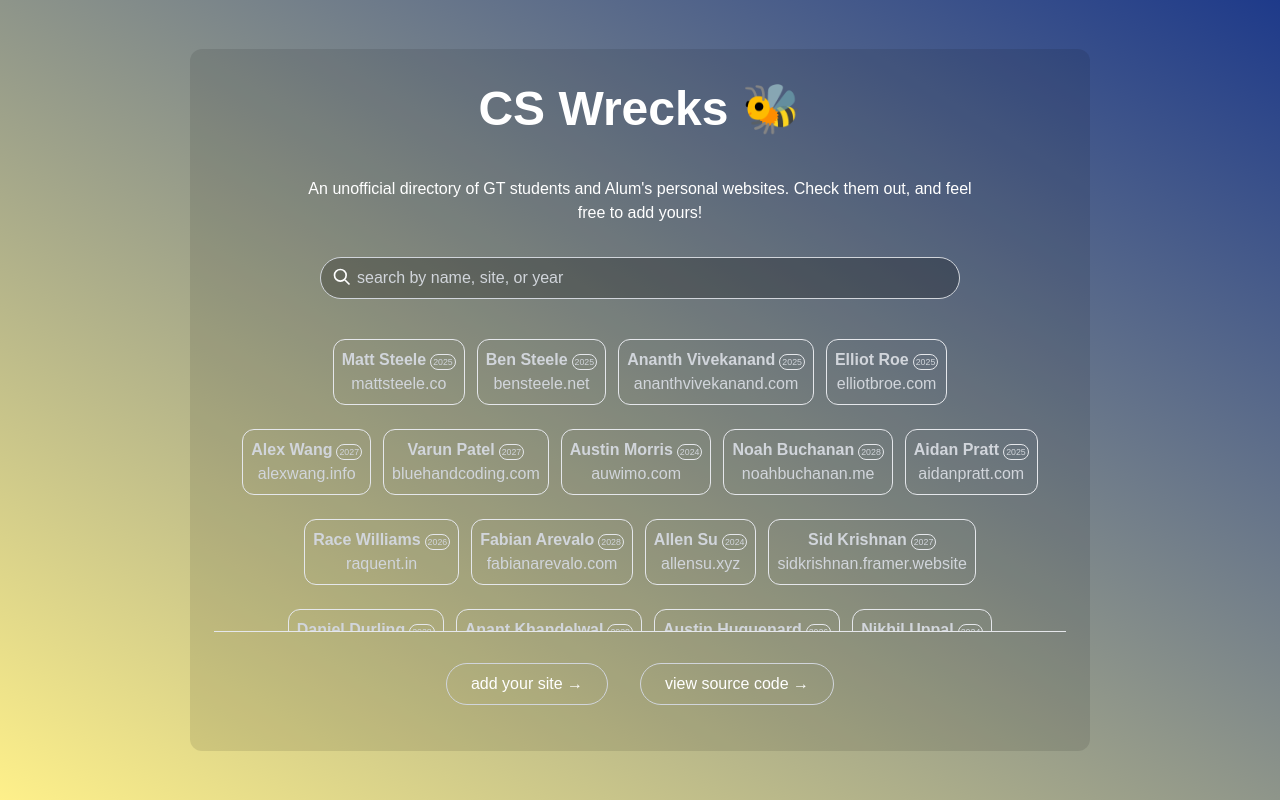
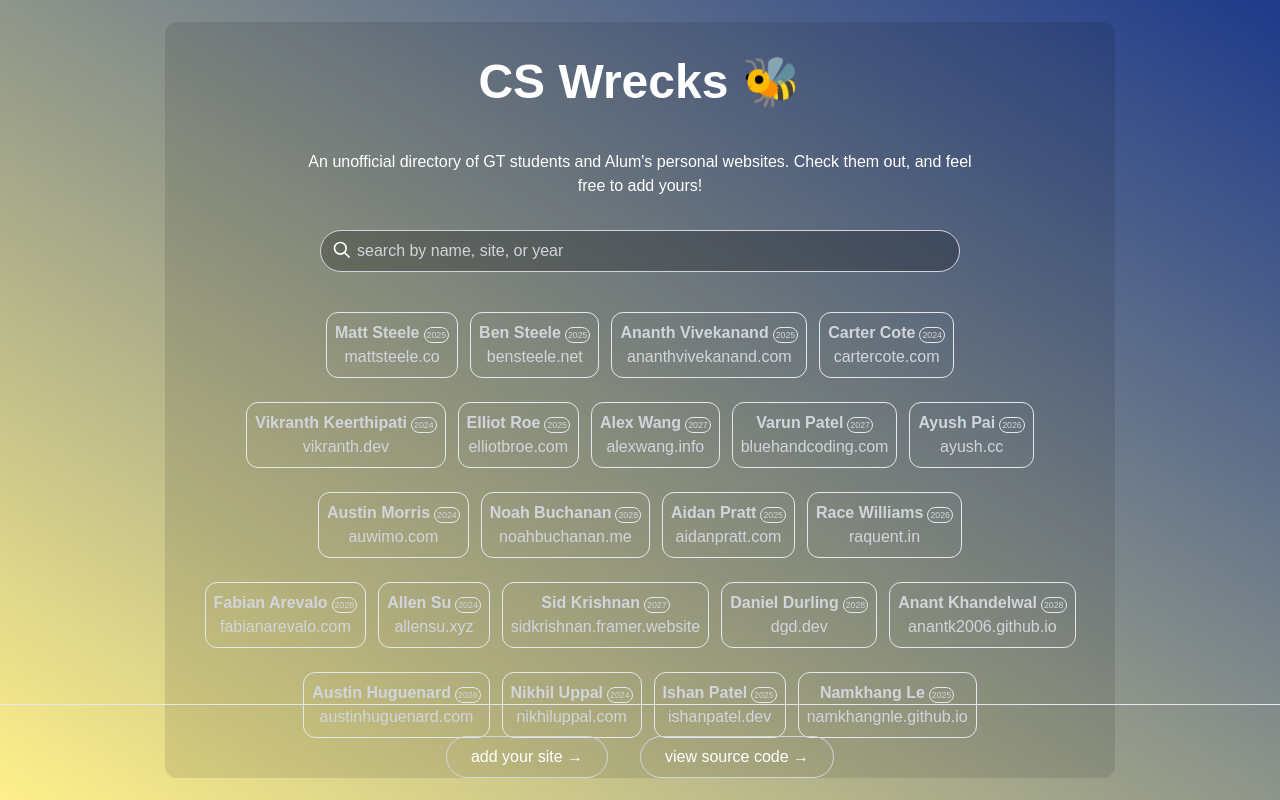
Before and after one commit to msteele3/cswrecks, a Next.js app: page / in a window 1280 px wide. Built offline with nearby package versions, Linux system fonts and the light colour scheme.

Commit message:
more sites plus some visuals

```diff
--- a/app/page.css
+++ /dev/null
@@ -1,18 +0,0 @@
-body {
-    overflow: hidden;
-}
-
-main {
-    width: 100%;
-    height: 100%;
-}
-
-#content-container {
-    max-width: 900px;
-    width: 80%;
-    height: 80%;
-}
-
-#profile-container {
-    height: 300px;
-}
--- a/app/page.tsx
+++ b/app/page.tsx
@@ -3,7 +3,6 @@
 import React, { useState } from "react";
 import { motion } from "framer-motion";
 import { Site, allSites } from "./sites";
-import "./page.css";
 
 export default function HomePage() {
   const [search, setSearch] = useState("");
@@ -54,19 +53,17 @@ export default function HomePage() {
       initial={{ opacity: 0 }}
       animate={{ opacity: 1 }}
       transition={{ duration: 0.6 }}
+      // Replaces `body { overflow: hidden; }` and `main { width: 100%; height: 100%; }`
+      className="w-full h-full min-h-screen bg-gradient-to-tr from-yellow-200 to-blue-900 text-white transition-colors duration-300 flex items-center justify-center"
       style={{ fontFamily: "'Nova Square', sans-serif" }}
-      className="min-h-screen bg-gradient-to-tr from-yellow-200 to-blue-900 text-white transition-colors duration-300 flex items-center justify-center"
     >
+      {/* Replaces #content-container { max-width: 950px; width: 80%; height: 80%; } */}
       <div
-        id="content-container"
-        className="flex flex-col items-center p-6 bg-black/10 rounded-xl"
+        className="max-w-[950px] w-4/5 h-4/5 flex flex-col items-center p-6 bg-black/10 rounded-xl"
       >
-        <section
-          style={{}}
-          className="w-full flex flex-col items-center justify-center text-center px-4"
-        >
-          <h1 className="text-5xl font-extrabold mb-4">CS Wrecks 🐝</h1>
-          <p className="text-lg max-w-2xl mx-auto pt-4">
+        <section className="w-full flex flex-col items-center justify-center text-center px-4">
+          <h1 className="text-[1.5rem] sm:text-5xl font-extrabold sm:mb-4">CS Wrecks 🐝</h1>
+          <p className="text-md max-w-2xl mx-auto pt-4">
             An unofficial directory of GT students and Alum&apos;s personal
             websites. Check them out, and feel free to add yours!
           </p>
@@ -76,7 +73,7 @@ export default function HomePage() {
           initial={{ opacity: 0, y: 20 }}
           animate={{ opacity: 1, y: 0 }}
           transition={{ delay: 0.2 }}
-          className="w-full max-w-2xl my-8 px-4"
+          className="w-full max-w-2xl my-2 sm:my-8 px-4"
         >
           <div className="relative">
             <input
@@ -100,12 +97,12 @@ export default function HomePage() {
           </div>
         </motion.div>
 
+        {/* Replaces #profile-container { height: 450px; } */}
         <motion.div
           variants={container}
           initial="hidden"
           animate="show"
-          className="w-full pt-2 overflow-scroll max-w-4xl flex flex-col items-center"
-          id="profile-container"
+          className="w-full pt-2 overflow-scroll max-w-4xl flex flex-col items-center h-[450px]"
         >
           {chunkedSites.map((rowSites, rowIndex) => (
             <div
@@ -126,7 +123,7 @@ export default function HomePage() {
                   className="p-2 inline-block w-fit text-md rounded-xl border sm:text-sm text-gray-300 hover:text-gray-100"
                 >
                   <span className="text-lg font-bold">{site.name}</span>
-                  <span className="hidden sm:inline ml-1 text-xs bg-transparent border p-0.5 rounded-full bg-blend-exclusion text-gray-300">
+                  <span className="hidden sm:inline ml-1 text-xs border p-0.5 rounded-full text-gray-300">
                     {site.year}
                   </span>
                   <br />
@@ -143,7 +140,7 @@ export default function HomePage() {
           ))}
         </motion.div>
 
-        <footer className="h-24 relative bottom-0 border-t w-full flex items-center justify-center">
+        <footer className="h-24 relative sm:absolute bottom-0 border-t w-full flex items-center justify-center">
           <div className="relative bottom-4 mt-10 flex gap-8">
             <motion.button
               whileHover={{
@@ -173,7 +170,7 @@ export default function HomePage() {
               onClick={() =>
                 window.open("https://github.com/msteele3/cswrecks", "_blank")
               }
-              className="text-lg sm:text-sm px-6 py-2 rounded-full border transition-colors duration-200 text-white border-gray-300"
+              className="hidden sm:block text-lg sm:text-sm px-6 py-2 rounded-full border transition-colors duration-200 text-white border-gray-300"
             >
               view source code →
             </motion.button>
--- a/app/sites.ts
+++ b/app/sites.ts
@@ -23,6 +23,16 @@ export const allSites: Site[] = [
     website: "https://ananthvivekanand.com/",
   },
   {
+    name: "Carter Cote",
+    year: 2024,
+    website: "https://www.cartercote.com/"
+  },
+  {
+    name: "Vikranth Keerthipati",
+    year: 2024,
+    website: "https://vikranth.dev/"
+  },
+  {
     name: "Elliot Roe",
     year: 2025,
     website: "https://elliotbroe.com/",
@@ -36,6 +46,11 @@ export const allSites: Site[] = [
     name: "Varun Patel",
     year: 2027,
     website: "https://www.bluehandcoding.com/",
+  },
+  {
+    name: "Ayush Pai",
+    year: 2026,
+    website: "https://ayush.cc/"
   },
   {
     name: "Austin Morris",
@@ -93,11 +108,6 @@ export const allSites: Site[] = [
     website: "https://nikhiluppal.com",
   },
   {
-    name: "Nawid Tahmid",
-    year: 2025,
-    website: "https://nawidtahmid.vercel.app/",
-  },
-  {
     name: "Ishan Patel",
     year: 2025,
     website: "https://www.ishanpatel.dev/",
@@ -121,5 +131,16 @@ export const allSites: Site[] = [
     name: "Neil Patel",
     year: 2025,
     website: "https://n3ilpat3l.github.io"
-  }
+  },
+  {
+    name: "Sai Anoop",
+    year: 2025,
+    website: "https://saianoop.pythonanywhere.com/"
+  },
+  {
+    name: "Nawid Tahmid",
+    year: 2025,
+    website: "https://nawidtahmid.vercel.app/",
+  },
+
 ];
```
